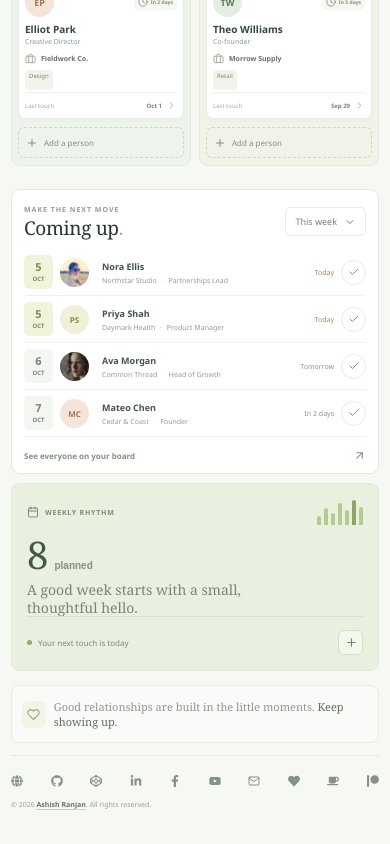
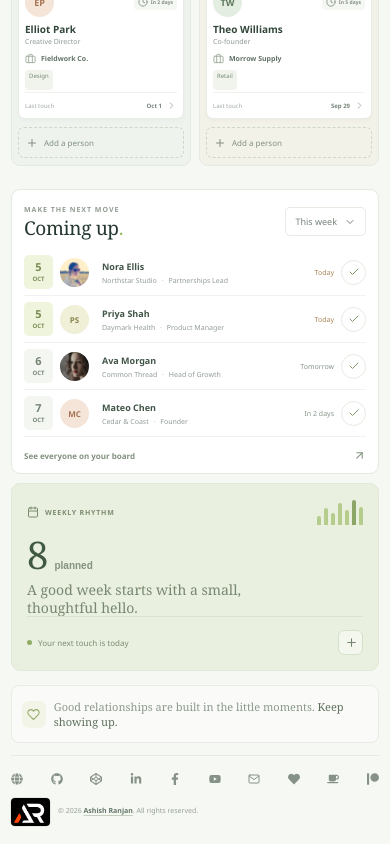
Before and after one commit to a2rp/crm-contact-board, a React (Vite) app: page / in a window 390 px wide. Shown: the part 990-1834 px from the top of the page. Built offline with nearby package versions, Linux system fonts and the light colour scheme.

Commit message:
feat: add brand assets and social preview metadata

```diff
--- a/index.html
+++ b/index.html
@@ -2,11 +2,24 @@
 <html lang="en">
   <head>
     <meta charset="UTF-8" />
-    <link rel="icon" type="image/svg+xml" href="./favicon.svg" />
+    <link rel="icon" type="image/svg+xml" href="%BASE_URL%favicon.svg" />
+    <link rel="alternate icon" type="image/x-icon" href="%BASE_URL%favicon.ico" />
     <meta name="viewport" content="width=device-width, initial-scale=1.0" />
     <meta name="theme-color" content="#f6f8f3" />
     <meta name="description" content="A thoughtful contact board for keeping good relationships moving." />
     <title>Kinfield | Relationship desk</title>
+    <meta property="og:type" content="website" />
+    <meta property="og:url" content="https://a2rp.github.io/crm-contact-board/" />
+    <meta property="og:title" content="Kinfield | Relationship desk" />
+    <meta property="og:description" content="A thoughtful contact board for keeping good relationships moving." />
+    <meta property="og:image" content="https://a2rp.github.io/crm-contact-board/preview.png" />
+    <meta property="og:image:width" content="1200" />
+    <meta property="og:image:height" content="630" />
+    <meta property="og:image:alt" content="Ashish Ranjan logo on a black background" />
+    <meta name="twitter:card" content="summary_large_image" />
+    <meta name="twitter:title" content="Kinfield | Relationship desk" />
+    <meta name="twitter:description" content="A thoughtful contact board for keeping good relationships moving." />
+    <meta name="twitter:image" content="https://a2rp.github.io/crm-contact-board/preview.png" />
   </head>
   <body>
     <div id="root"></div>
--- a/src/App.css
+++ b/src/App.css
@@ -250,8 +250,11 @@ h1 em { color: #86a455; font-weight: 400; }
 .closing-stamp i { color: #a8bd78; font-size: 12px; font-style: normal; }
 
 .site-footer { min-height: 59px; display: flex; align-items: center; justify-content: space-between; gap: 16px; margin-top: 12px; border-top: 1px solid #e5eae2; }
-.site-footer > p { color: #96a097; font-size: 8px; }
-.site-footer > p a { color: #637667; font-weight: 700; text-decoration: underline; text-decoration-color: #c4d0bd; text-underline-offset: 2px; }
+.footer-credit { display: flex; align-items: center; gap: 9px; }
+.footer-logo { display: inline-flex; flex: 0 0 auto; overflow: hidden; width: 34px; height: 24px; border-radius: 4px; box-shadow: 0 0 0 1px rgba(36, 50, 41, 0.08); }
+.footer-logo img { display: block; width: 100%; height: 100%; object-fit: cover; }
+.footer-credit p { color: #96a097; font-size: 8px; }
+.footer-credit p a { color: #637667; font-weight: 700; text-decoration: underline; text-decoration-color: #c4d0bd; text-underline-offset: 2px; }
 .footer-links { display: flex; align-items: center; justify-content: flex-end; gap: 13px; }
 .footer-links a { display: inline-flex; align-items: center; gap: 4px; padding: 4px 0; border-bottom: 1px solid transparent; color: #869287; font-size: 7px; white-space: nowrap; transition: border-color 180ms ease, box-shadow 180ms ease; }
 .footer-links a:hover { border-color: #bdcbb6; box-shadow: 0 1px 0 #bdcbb6; }
@@ -375,7 +378,9 @@ h1 em { color: #86a455; font-weight: 400; }
   .footer-links { width: 100%; justify-content: space-between; gap: 8px; }
   .footer-links a { padding-bottom: 4px; }
   .footer-links svg { width: 12px; height: 12px; }
-  .site-footer > p { padding-bottom: 3px; font-size: 7px; }
+  .footer-credit { gap: 8px; }
+  .footer-logo { width: 39px; height: 28px; }
+  .footer-credit p { padding-bottom: 3px; font-size: 7px; }
   .contact-table th, .contact-table td { padding-right: 8px; padding-left: 8px; }
   .contact-table th { font-size: 7px; }
   .contact-table td { font-size: 8px; }
--- a/src/App.jsx
+++ b/src/App.jsx
@@ -215,7 +215,12 @@ function ContactModal({ contact, onClose, onSave }) {
 function Footer() {
   return (
     <footer className="site-footer">
-      <p>© {currentYear} <a href="https://github.com/a2rp" target="_blank" rel="noreferrer">Ashish Ranjan</a>. All rights reserved.</p>
+      <div className="footer-credit">
+        <a className="footer-logo" href="https://www.ashishranjan.net" target="_blank" rel="noreferrer" aria-label="Ashish Ranjan portfolio">
+          <img src={`${import.meta.env.BASE_URL}logo.png`} alt="Ashish Ranjan logo" />
+        </a>
+        <p>© {currentYear} <a href="https://github.com/a2rp" target="_blank" rel="noreferrer">Ashish Ranjan</a>. All rights reserved.</p>
+      </div>
       <nav className="footer-links" aria-label="Ashish Ranjan links">
         {footerLinks.map((link) => <a href={link.href} key={link.label} target={link.href.startsWith('mailto:') ? undefined : '_blank'} rel="noreferrer" aria-label={link.label} title={link.label}>{link.icon}<span>{link.label}</span></a>)}
       </nav>
```
